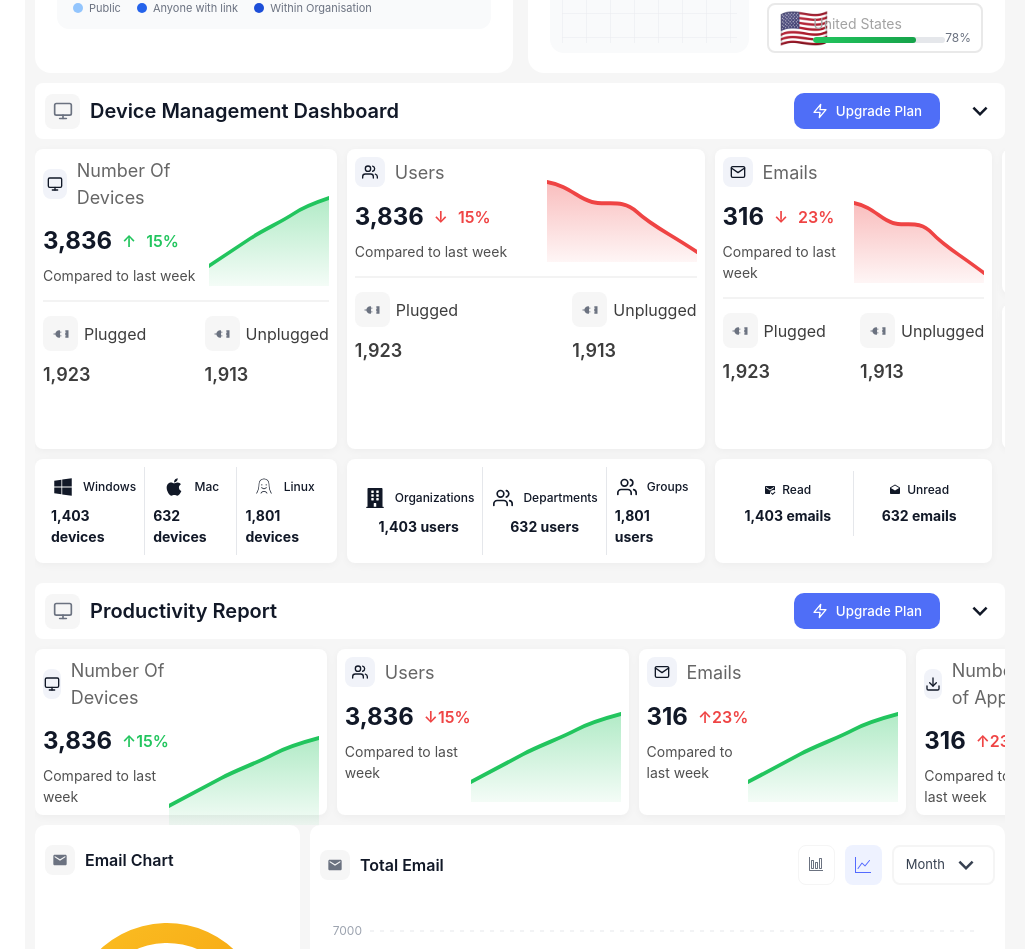
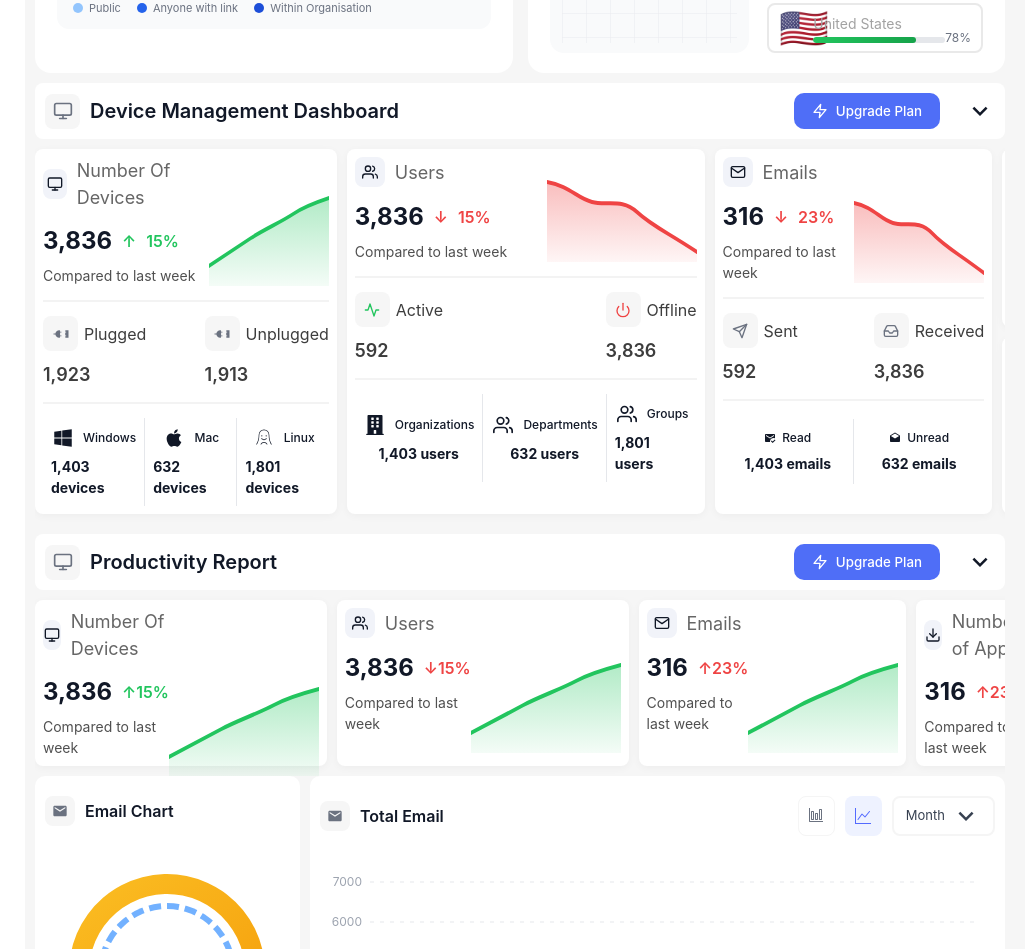
Before and after one commit to VeraIkhalo/Snaarp, a React (Vite) app: page / in a window 1280 px wide. Shown: the part 889-1838 px from the top of the page, without its empty margins (255-1280 px from the left). Built offline with nearby package versions, Linux system fonts and the light colour scheme.

Commit message:
Refactor DeviceManagementDashboard to enhance layout and styling. Introduce TallCard component for improved metric display, update grid structure, and streamline icon usage. Remove redundant components for cleaner code.

```diff
--- a/src/components/DeviceManagementDashboard.tsx
+++ b/src/components/DeviceManagementDashboard.tsx
@@ -1,7 +1,6 @@
 import styled from "styled-components";
-import { FiMonitor, FiUsers, FiMail, FiDownload } from "react-icons/fi";
+import { FiMonitor, FiUsers, FiMail, FiDownload, FiZap, FiActivity, FiPower, FiSend, FiInbox } from "react-icons/fi";
 import { MdOutlineKeyboardArrowDown, MdMarkEmailRead, MdDrafts } from "react-icons/md";
-import { FiZap } from "react-icons/fi";
 import { GiUnplugged } from "react-icons/gi";
 import { FaApple, FaWindows, FaBuilding } from "react-icons/fa";
 import { PiLinuxLogoThin } from "react-icons/pi";
@@ -69,6 +68,7 @@ const UpgradeButton = styled.button`
 const Grid = styled.div`
   display: grid;
   grid-template-columns: repeat(4, 1fr);
+  grid-template-rows: 1fr 1fr;
   gap: 10px;
 
   @media (max-width: 1200px) {
@@ -80,22 +80,31 @@ const Grid = styled.div`
   }
 `;
 
-const StackedCol = styled.div`
-  display: flex;
-  flex-direction: column;
-  gap: 10px;
-  height: 100%;
-
-  & > div {
-    flex: 1;
-  }
-`;
-
 const Card = styled.div`
   background: white;
   border-radius: 8px;
   padding: 8px;
   box-shadow: 0 2px 8px rgba(0, 0, 0, 0.04);
+`;
+
+const TallCard = styled(Card)`
+  grid-row: 1 / span 2;
+  display: flex;
+  flex-direction: column;
+  min-height: 0;
+`;
+
+const StackedCol = styled.div`
+  grid-row: 1 / span 2;
+  display: flex;
+  flex-direction: column;
+  gap: 10px;
+  min-height: 0;
+
+  & > div {
+    flex: 1;
+    min-height: 0;
+  }
 `;
 
 const Group = styled.div`
@@ -116,25 +125,6 @@ const ChartSvg = styled.svg`
   height: 100px;
 `
 
-
-const LargeCard = styled(Card)`
-  grid-column: span 1;
-`;
-
-const LargeCardCol1 = styled(LargeCard)`
-  grid-column: 1;
-  grid-row: 2;
-`;
-
-const LargeCardCol2 = styled(LargeCard)`
-  grid-column: 2;
-  grid-row: 2;
-`;
-
-const LargeCardCol3 = styled(LargeCard)`
-  grid-column: 3;
-  grid-row: 2;
-`;
 
 const EmailStatusRow = styled.div`
   display: flex;
@@ -316,27 +306,147 @@ export default function DeviceManagementDashboard() {
             </Header>
 
             <Grid>
-                <StatCard
+                <TallCard>
+                    <StatBlock
                         title="Number Of Devices"
                         value="3,836"
                         change="15%"
                         positive
                         icon={<FiMonitor />}
                     />
+                    <Divider />
+                    <BottomStats>
+                        <MiniStat>
+                            <MiniLabel>
+                                <IconButton><GiUnplugged size={16} /></IconButton>
+                                Plugged
+                            </MiniLabel>
+                            <MiniValue>1,923</MiniValue>
+                        </MiniStat>
+                        <MiniStat>
+                            <MiniLabel>
+                                <IconButton><GiUnplugged size={16} /></IconButton>
+                                Unplugged
+                            </MiniLabel>
+                            <MiniValue>1,913</MiniValue>
+                        </MiniStat>
+                    </BottomStats>
+                    <Divider />
+                    <DeviceTypesRow>
+                        <DeviceTypeSection>
+                            <DeviceTypeTop>
+                                <DeviceTypeIcon><FaWindows size={20} /></DeviceTypeIcon>
+                                <DeviceTypeName>Windows</DeviceTypeName>
+                            </DeviceTypeTop>
+                            <DeviceTypeCount>1,403 devices</DeviceTypeCount>
+                        </DeviceTypeSection>
+                        <DeviceTypeSection hasDivider>
+                            <DeviceTypeTop>
+                                <DeviceTypeIcon><FaApple size={20} /></DeviceTypeIcon>
+                                <DeviceTypeName>Mac</DeviceTypeName>
+                            </DeviceTypeTop>
+                            <DeviceTypeCount>632 devices</DeviceTypeCount>
+                        </DeviceTypeSection>
+                        <DeviceTypeSection hasDivider>
+                            <DeviceTypeTop>
+                                <DeviceTypeIcon><PiLinuxLogoThin size={20} /></DeviceTypeIcon>
+                                <DeviceTypeName>Linux</DeviceTypeName>
+                            </DeviceTypeTop>
+                            <DeviceTypeCount>1,801 devices</DeviceTypeCount>
+                        </DeviceTypeSection>
+                    </DeviceTypesRow>
+                </TallCard>
 
-                <StatCard
+                <TallCard>
+                    <StatBlock
                         title="Users"
                         value="3,836"
                         change="15%"
                         icon={<FiUsers />}
                     />
+                    <Divider />
+                    <BottomStats>
+                        <MiniStat>
+                            <MiniLabel>
+                                <IconButton style={{ color: "#22c55e" }}><FiActivity size={16} /></IconButton>
+                                Active
+                            </MiniLabel>
+                            <MiniValue>592</MiniValue>
+                        </MiniStat>
+                        <MiniStat>
+                            <MiniLabel>
+                                <IconButton style={{ color: "#ef4444" }}><FiPower size={16} /></IconButton>
+                                Offline
+                            </MiniLabel>
+                            <MiniValue>3,836</MiniValue>
+                        </MiniStat>
+                    </BottomStats>
+                    <Divider />
+                    <DeviceTypesRow>
+                        <DeviceTypeSection>
+                            <DeviceTypeTop>
+                                <DeviceTypeIcon><FaBuilding size={20} /></DeviceTypeIcon>
+                                <DeviceTypeName>Organizations</DeviceTypeName>
+                            </DeviceTypeTop>
+                            <DeviceTypeCount>1,403 users</DeviceTypeCount>
+                        </DeviceTypeSection>
+                        <DeviceTypeSection hasDivider>
+                            <DeviceTypeTop>
+                                <DeviceTypeIcon><FiUsers size={20} /></DeviceTypeIcon>
+                                <DeviceTypeName>Departments</DeviceTypeName>
+                            </DeviceTypeTop>
+                            <DeviceTypeCount>632 users</DeviceTypeCount>
+                        </DeviceTypeSection>
+                        <DeviceTypeSection hasDivider>
+                            <DeviceTypeTop>
+                                <DeviceTypeIcon><FiUsers size={20} /></DeviceTypeIcon>
+                                <DeviceTypeName>Groups</DeviceTypeName>
+                            </DeviceTypeTop>
+                            <DeviceTypeCount>1,801 users</DeviceTypeCount>
+                        </DeviceTypeSection>
+                    </DeviceTypesRow>
+                </TallCard>
 
-                <StatCard
+                <TallCard>
+                    <StatBlock
                         title="Emails"
                         value="316"
                         change="23%"
                         icon={<FiMail />}
                     />
+                    <Divider />
+                    <BottomStats>
+                        <MiniStat>
+                            <MiniLabel>
+                                <IconButton><FiSend size={16} /></IconButton>
+                                Sent
+                            </MiniLabel>
+                            <MiniValue>592</MiniValue>
+                        </MiniStat>
+                        <MiniStat>
+                            <MiniLabel>
+                                <IconButton><FiInbox size={16} /></IconButton>
+                                Received
+                            </MiniLabel>
+                            <MiniValue>3,836</MiniValue>
+                        </MiniStat>
+                    </BottomStats>
+                    <Divider />
+                    <EmailStatusRow>
+                        <EmailStatusSection>
+                            <EmailStatusTop>
+                                <EmailStatusLabel><MdMarkEmailRead /> Read</EmailStatusLabel>
+                                <EmailStatusValue>1,403 emails</EmailStatusValue>
+                            </EmailStatusTop>
+                        </EmailStatusSection>
+                        <EmailStatusSection hasDivider>
+                            <EmailStatusTop>
+                                <EmailStatusLabel><MdDrafts /> Unread</EmailStatusLabel>
+                                <EmailStatusValue>632 emails</EmailStatusValue>
+                            </EmailStatusTop>
+                        </EmailStatusSection>
+                    </EmailStatusRow>
+                </TallCard>
 
                 <StackedCol>
                     <StatCard
@@ -355,91 +465,6 @@ export default function DeviceManagementDashboard() {
                         showBottomStats={false}
                     />
                 </StackedCol>
-
-                <LargeCardCol1>
-                    <DeviceTypesRow>
-                        <DeviceTypeSection>
-                            <DeviceTypeTop>
-                                <DeviceTypeIcon>
-                                    <FaWindows size={20} />
-                                </DeviceTypeIcon>
-                                <DeviceTypeName>Windows</DeviceTypeName>
-                            </DeviceTypeTop>
-                            <DeviceTypeCount>1,403 devices</DeviceTypeCount>
-                        </DeviceTypeSection>
-                        <DeviceTypeSection hasDivider>
-                            <DeviceTypeTop>
-                                <DeviceTypeIcon>
-                                    <FaApple size={20} />
-                                </DeviceTypeIcon>
-                                <DeviceTypeName>Mac</DeviceTypeName>
-                            </DeviceTypeTop>
-                            <DeviceTypeCount>632 devices</DeviceTypeCount>
-                        </DeviceTypeSection>
-                        <DeviceTypeSection hasDivider>
-                            <DeviceTypeTop>
-                                <DeviceTypeIcon>
-                                    <PiLinuxLogoThin size={20} />
-                                </DeviceTypeIcon>
-                                <DeviceTypeName>Linux</DeviceTypeName>
-                            </DeviceTypeTop>
-                            <DeviceTypeCount>1,801 devices</DeviceTypeCount>
-                        </DeviceTypeSection>
-                    </DeviceTypesRow>
-                </LargeCardCol1>
-
-                <LargeCardCol2>
-                    <DeviceTypesRow>
-                        <DeviceTypeSection>
-                            <DeviceTypeTop>
-                                <DeviceTypeIcon>
-                                    <FaBuilding size={20} />
-                                </DeviceTypeIcon>
-                                <DeviceTypeName>Organizations</DeviceTypeName>
-                            </DeviceTypeTop>
-                            <DeviceTypeCount>1,403 users</DeviceTypeCount>
-                        </DeviceTypeSection>
-                        <DeviceTypeSection hasDivider>
-                            <DeviceTypeTop>
-                                <DeviceTypeIcon>
-                                    <FiUsers size={20} />
-                                </DeviceTypeIcon>
-                                <DeviceTypeName>Departments</DeviceTypeName>
-                            </DeviceTypeTop>
-                            <DeviceTypeCount>632 users</DeviceTypeCount>
-                        </DeviceTypeSection>
-                        <DeviceTypeSection hasDivider>
-                            <DeviceTypeTop>
-                                <DeviceTypeIcon>
-                                    <FiUsers size={20} />
-                                </DeviceTypeIcon>
-                                <DeviceTypeName>Groups</DeviceTypeName>
-                            </DeviceTypeTop>
-                            <DeviceTypeCount>1,801 users</DeviceTypeCount>
-                        </DeviceTypeSection>
-                    </DeviceTypesRow>
-                </LargeCardCol2>
-
-                <LargeCardCol3>
-                    <EmailStatusRow>
-                        <EmailStatusSection>
-                            <EmailStatusTop>
-                                <EmailStatusLabel>
-                                    <MdMarkEmailRead /> Read
-                                </EmailStatusLabel>
-                                <EmailStatusValue>1,403 emails</EmailStatusValue>
-                            </EmailStatusTop>
-                        </EmailStatusSection>
-                        <EmailStatusSection hasDivider>
-                            <EmailStatusTop>
-                                <EmailStatusLabel>
-                                    <MdDrafts /> Unread
-                                </EmailStatusLabel>
-                                <EmailStatusValue>632 emails</EmailStatusValue>
-                            </EmailStatusTop>
-                        </EmailStatusSection>
-                    </EmailStatusRow>
-                </LargeCardCol3>
             </Grid>
         </Wrapper>
     );
@@ -454,55 +479,28 @@ type StatProps = {
     showBottomStats?: boolean;
 };
 
-function StatCard({ title, value, change, positive, icon, showBottomStats = true }: StatProps) {
+const chartPaths = {
+  areaPositive: `M0,40 C15,34 25,30 35,26 C45,22 60,18 70,14 C80,10 90,8 100,6 L100,50 L0,50 Z`,
+  areaNegative: `M0,10 C15,12 20,18 30,20 C40,22 50,18 60,25 C70,32 80,35 100,45 L100,50 L0,50 Z`,
+  linePositive: `M0,40 C15,34 25,30 35,26 C45,22 60,18 70,14 C80,10 90,8 100,6`,
+  lineNegative: `M0,10 C15,12 20,18 30,20 C40,22 50,18 60,25 C70,32 80,35 100,45`,
+};
+
+function StatBlock({ title, value, change, positive, icon }: Omit<StatProps, "showBottomStats">) {
   const isPositive = !!positive;
-
-    const areaPath = isPositive
-        ? `
-          M0,40
-          C15,34 25,30 35,26
-          C45,22 60,18 70,14
-          C80,10 90,8 100,6
-          L100,50
-          L0,50
-          Z
-        `
-        : `
-          M0,10
-          C15,12 20,18 30,20
-          C40,22 50,18 60,25
-          C70,32 80,35 100,45
-          L100,50
-          L0,50
-          Z
-        `;
-
-    const linePath = isPositive
-        ? `
-          M0,40
-          C15,34 25,30 35,26
-          C45,22 60,18 70,14
-          C80,10 90,8 100,6
-        `
-        : `
-          M0,10
-          C15,12 20,18 30,20
-          C40,22 50,18 60,25
-          C70,32 80,35 100,45
-        `;
-
-    const gradientId = isPositive ? "statPositiveGradient" : "statNegativeGradient";
+  const slug = title.replace(/\s/g, "");
+  const gradientId = (isPositive ? "statPos" : "statNeg") + slug;
   const color = isPositive ? "#22c55e" : "#ef4444";
+  const areaPath = isPositive ? chartPaths.areaPositive : chartPaths.areaNegative;
+  const linePath = isPositive ? chartPaths.linePositive : chartPaths.lineNegative;
 
   return (
-        <Card>
     <Group>
       <GroupReader>
         <CardHeader>
           <IconBox>{icon}</IconBox>
           <CardTitle>{title}</CardTitle>
         </CardHeader>
-
         <ValueRow>
           <Value>{value}</Value>
           <Change positive={positive}>
@@ -510,7 +508,6 @@ function StatCard({ title, value, change, positive, icon, showBottomStats = true
             <span>{change}</span>
           </Change>
         </ValueRow>
-
         <SubText>Compared to last week</SubText>
       </GroupReader>
       <ChartSvg viewBox="0 0 100 50" preserveAspectRatio="none">
@@ -520,19 +517,17 @@ function StatCard({ title, value, change, positive, icon, showBottomStats = true
             <stop offset="100%" stopColor={color} stopOpacity="0.05" />
           </linearGradient>
         </defs>
-
         <path d={areaPath} fill={`url(#${gradientId})`} />
-
-                    <path
-                        d={linePath}
-                        fill="none"
-                        stroke={color}
-                        strokeWidth="2"
-                        strokeLinecap="round"
-                    />
+        <path d={linePath} fill="none" stroke={color} strokeWidth="2" strokeLinecap="round" />
       </ChartSvg>
     </Group>
+  );
+}
 
+function StatCard({ title, value, change, positive, icon, showBottomStats = true }: StatProps) {
+  return (
+    <Card>
+      <StatBlock title={title} value={value} change={change} positive={positive} icon={icon} />
       {showBottomStats && (
         <>
           <Divider />
@@ -544,7 +539,6 @@ function StatCard({ title, value, change, positive, icon, showBottomStats = true
               </MiniLabel>
               <MiniValue>1,923</MiniValue>
             </MiniStat>
-
             <MiniStat>
               <MiniLabel>
                 <IconButton><GiUnplugged size={16} /></IconButton>
```
Lines whose indentation alone changed are shown as unchanged.
